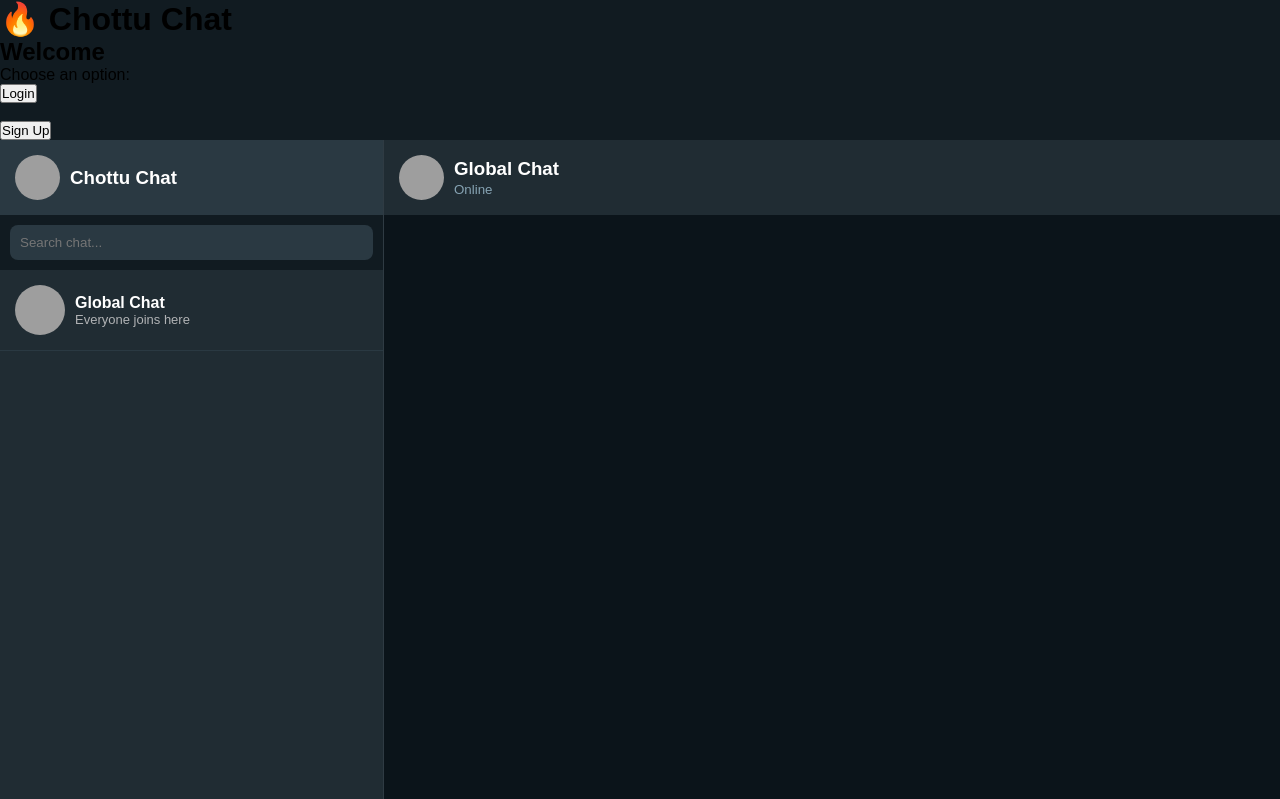
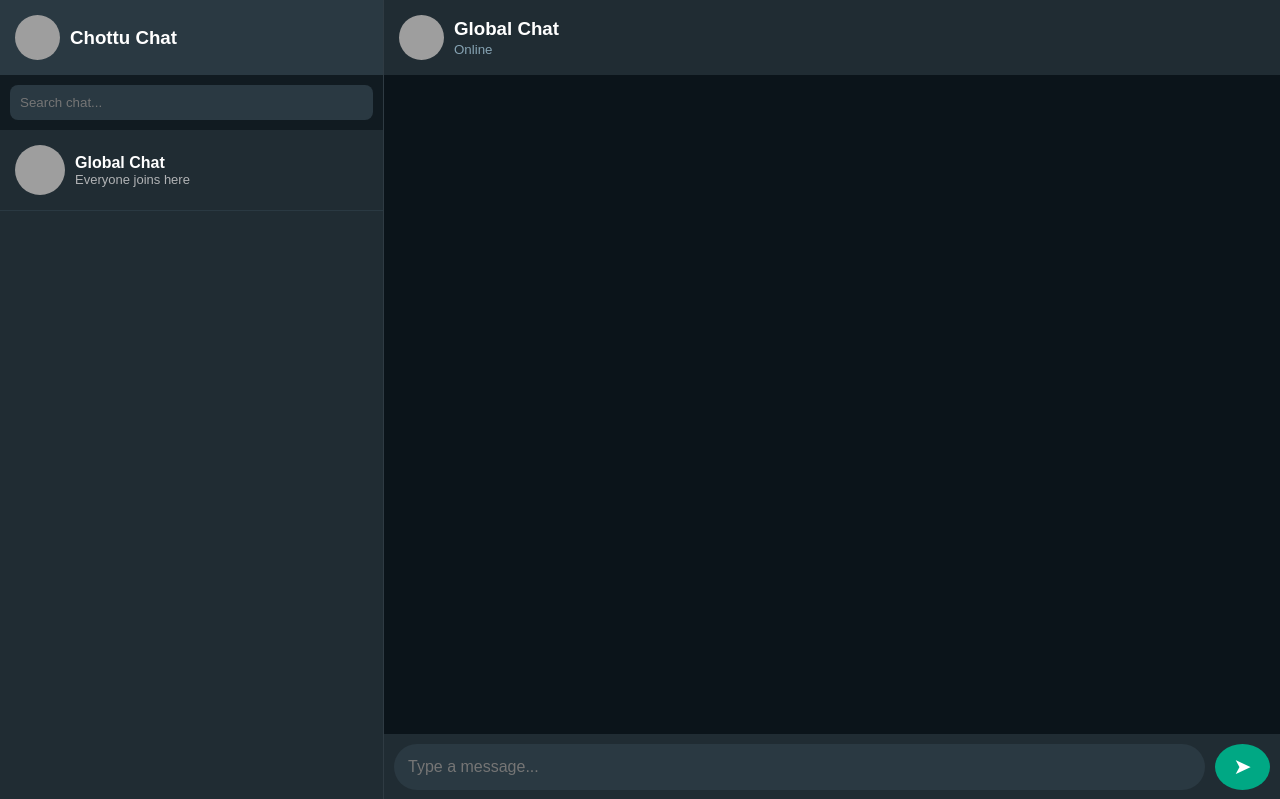
Before and after one commit to tirathram2/chottu-chat, a Flask app: page / in a window 1280 px wide. Shown: the top 799 px of the page. Run offline with Flask 3, Linux system fonts and the light colour scheme; some libraries are stand-ins or nearby versions; grey boxes are pictures that could not be loaded.

Commit message:
Update index.html

```diff
--- a/templates/index.html
+++ b/templates/index.html
@@ -1,20 +1,4 @@
 <!DOCTYPE html>
-
-<html> <head> <title>Chottu Chat</title> </head> <body>
-
-<h1>🔥 Chottu Chat</h1>
-
-<h2>Welcome</h2>
-
-<p>Choose an option:</p>
-
-<a href="/login"> <button>Login</button> </a>
-
-<br><br>
-
-<a href="/signup"> <button>Sign Up</button> </a>
-
-</body> </html>
 <html lang="en">
 <head>
     <meta charset="UTF-8">
```
